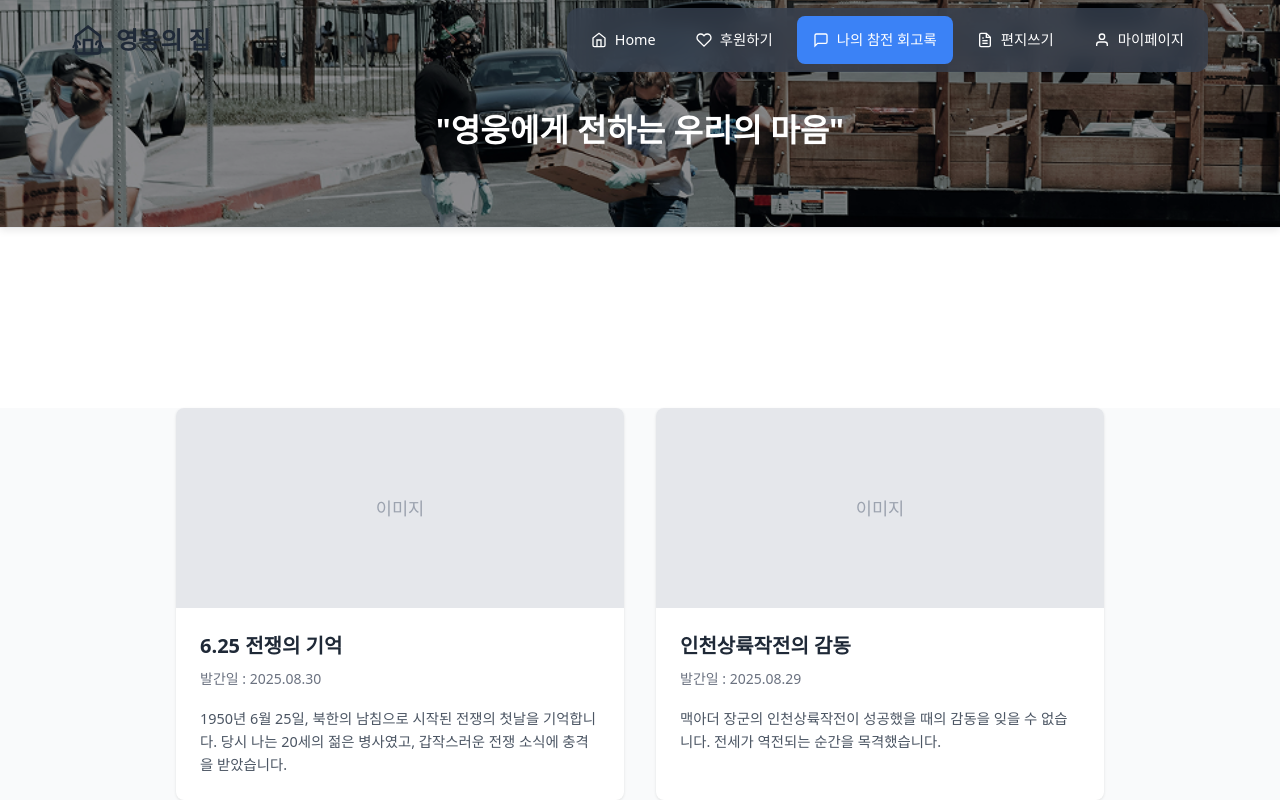
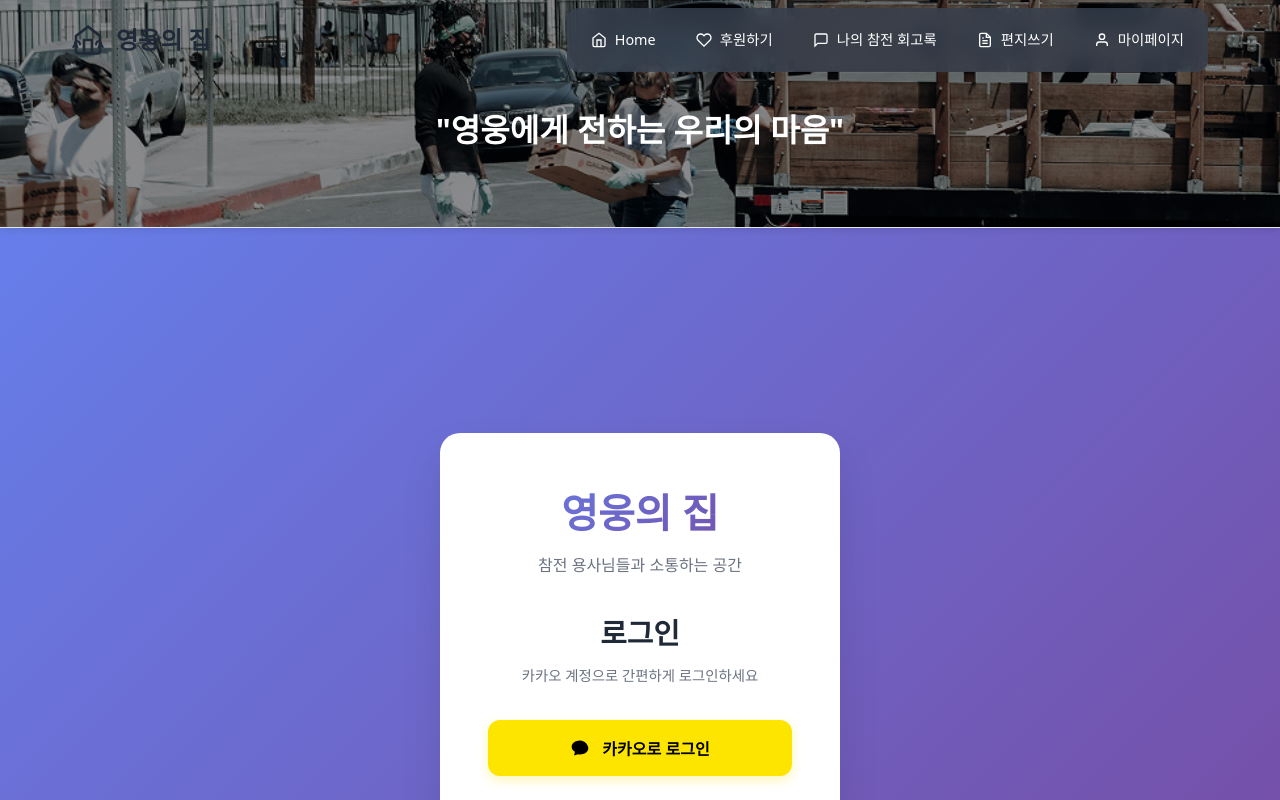
Before and after one commit to 9oormthon-univ/2025_SEASONTHON_TEAM_93_FE, a React (Vite) app: page / in a window 1280 px wide. Shown: the top 800 px of the page. Built offline with nearby package versions, Linux system fonts and the light colour scheme.

Commit message:
feat: 첫 접속 시 로그인 되도록 설정

```diff
--- a/src/App.tsx
+++ b/src/App.tsx
@@ -13,7 +13,8 @@ function App() {
       <div className='app'>
         <Header />
         <Routes>
-          <Route path='/' element={<WarMemoir />} />
+          <Route path='/' element={<KakaoLogin />} />
+          <Route path='/home' element={<WarMemoir />} />
           <Route path='/memoir/:id' element={<WarMemoirDetail />} />
           <Route path='/write-letter' element={<WriteLetter />} />
           <Route path='/write-detail/:id' element={<WriteDetail />} />
--- a/src/components/Header.tsx
+++ b/src/components/Header.tsx
@@ -7,7 +7,7 @@ const Header = () => {
     <header className='header'>
       <div className='header-container'>
         <div className='logo'>
-          <Link to='/' className='logo-link'>
+          <Link to='/home' className='logo-link'>
             <svg
               className='logo-icon'
               viewBox='0 0 24 24'
@@ -31,7 +31,7 @@ const Header = () => {
         <nav className='nav'>
           <ul className='nav-list'>
             <li>
-              <Link to='/' className='nav-link'>
+              <Link to='/home' className='nav-link'>
                 <svg
                   className='nav-icon'
                   viewBox='0 0 24 24'
@@ -61,8 +61,8 @@ const Header = () => {
             </li>
             <li>
               <Link
-                to='/'
-                className={`nav-link ${location.pathname === '/' || location.pathname.startsWith('/memoir/') ? 'nav-link-highlighted' : ''}`}
+                to='/home'
+                className={`nav-link ${location.pathname === '/home' || location.pathname.startsWith('/memoir/') ? 'nav-link-highlighted' : ''}`}
               >
                 <svg
                   className='nav-icon'
```
